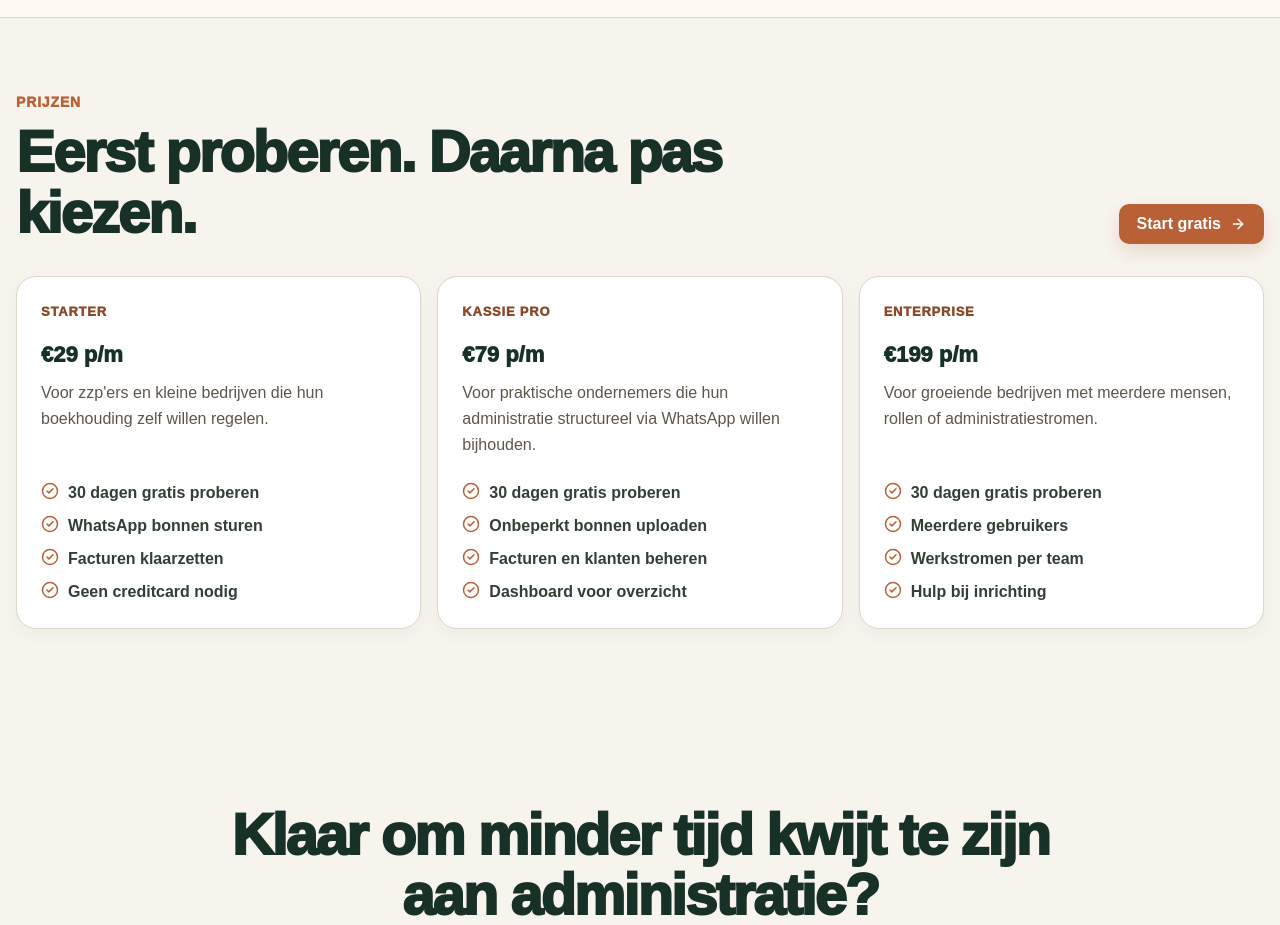
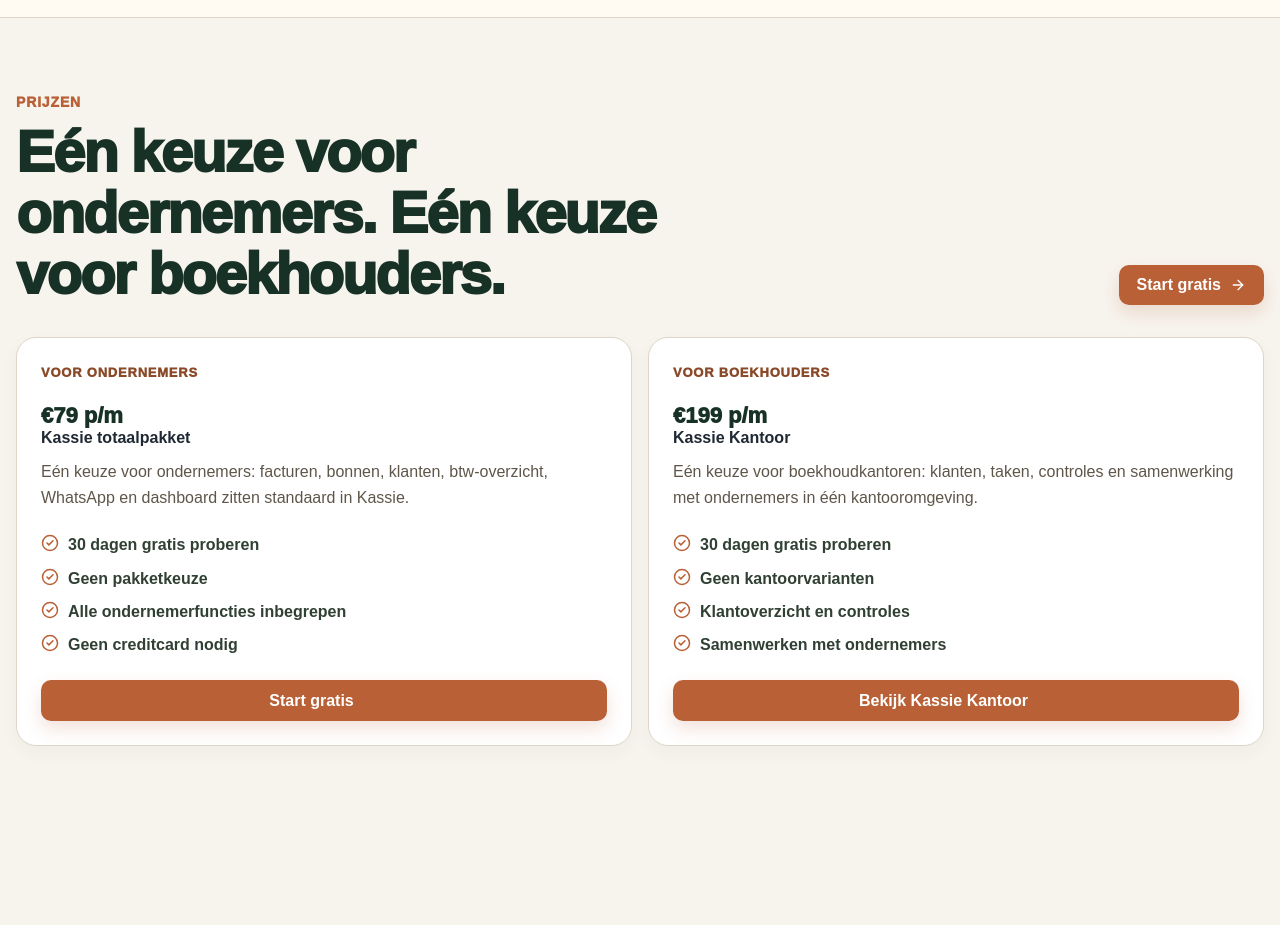
Before and after one commit to Snuushco/snuushco.github.io, a Next.js app: page /kassie in a window 1280 px wide. Shown: the part 3420-4345 px from the top of the page. Built offline with nearby package versions, Linux system fonts and the light colour scheme; no server answers.

Commit message:
Remove Kassie package choices from landing pricing

```diff
--- a/app/globals.css
+++ b/app/globals.css
@@ -849,6 +849,7 @@
   font-weight: 950;
 }
 .vo-cards { display: grid; gap: 16px; margin-top: 32px; }
+.vo-cards.two { grid-template-columns: repeat(2, minmax(0, 1fr)); }
 .vo-cards.three { grid-template-columns: repeat(3, minmax(0, 1fr)); }
 .vo-card { border: 1px solid #ded6c8; border-radius: 20px; background: #fff; padding: 24px; box-shadow: 0 6px 18px rgba(49, 39, 24, 0.04); }
 .vo-card-top { display: flex; align-items: center; justify-content: space-between; }
@@ -862,6 +863,7 @@
 .vo-price-card ul { display: grid; gap: 10px; margin: 22px 0 0; padding: 0; list-style: none; color: #314034; font-weight: 800; }
 .vo-price-card li { display: flex; align-items: flex-start; gap: 9px; line-height: 1.45; }
 .vo-price-card svg { flex: none; color: #b96036; margin-top: 1px; }
+.vo-price-cta { margin-top: 24px; justify-content: center; }
 .vo-dark { background: #173126; color: #fff; }
 .vo-dark h2 { color: #fff; }
 .vo-dark p:not(.vo-kicker) { margin-top: 20px; color: rgba(255,255,255,0.72); font-size: 18px; line-height: 1.65; }
@@ -885,7 +887,7 @@
 .vo-footer-inner span:first-child { color: #173126; font-weight: 900; }
 @media (max-width: 900px) {
   .vo-nav, .vo-login { display: none; }
-  .vo-hero-grid, .vo-split, .vo-cards.three, .vo-strip-grid { grid-template-columns: 1fr; }
+  .vo-hero-grid, .vo-split, .vo-cards.two, .vo-cards.three, .vo-strip-grid { grid-template-columns: 1fr; }
   .vo-phone-shell { max-width: 520px; }
   .vo-benefits { grid-template-columns: 1fr; }
   .vo-section-row { align-items: flex-start; flex-direction: column; }
--- a/app/kassie/page.tsx
+++ b/app/kassie/page.tsx
@@ -83,24 +83,26 @@
   },
 ];
 
-const pricingPlans = [
+const pricingChoices = [
   {
-    name: "Starter",
-    price: "€29 p/m",
-    description: "Voor zzp'ers en kleine bedrijven die hun boekhouding zelf willen regelen.",
-    points: ["30 dagen gratis proberen", "WhatsApp bonnen sturen", "Facturen klaarzetten", "Geen creditcard nodig"],
+    audience: "Voor ondernemers",
+    name: "Kassie totaalpakket",
+    price: "€79 p/m",
+    description:
+      "Eén keuze voor ondernemers: facturen, bonnen, klanten, btw-overzicht, WhatsApp en dashboard zitten standaard in Kassie.",
+    points: ["30 dagen gratis proberen", "Geen pakketkeuze", "Alle ondernemerfuncties inbegrepen", "Geen creditcard nodig"],
+    cta: "Start gratis",
+    href: `${appBaseUrl}/signup`,
   },
   {
-    name: "Kassie Pro",
-    price: "€79 p/m",
-    description: "Voor praktische ondernemers die hun administratie structureel via WhatsApp willen bijhouden.",
-    points: ["30 dagen gratis proberen", "Onbeperkt bonnen uploaden", "Facturen en klanten beheren", "Dashboard voor overzicht"],
-  },
-  {
-    name: "Enterprise",
+    audience: "Voor boekhouders",
+    name: "Kassie Kantoor",
     price: "€199 p/m",
-    description: "Voor groeiende bedrijven met meerdere mensen, rollen of administratiestromen.",
-    points: ["30 dagen gratis proberen", "Meerdere gebruikers", "Werkstromen per team", "Hulp bij inrichting"],
+    description:
+      "Eén keuze voor boekhoudkantoren: klanten, taken, controles en samenwerking met ondernemers in één kantooromgeving.",
+    points: ["30 dagen gratis proberen", "Geen kantoorvarianten", "Klantoverzicht en controles", "Samenwerken met ondernemers"],
+    cta: "Bekijk Kassie Kantoor",
+    href: "https://kantoor.kassieapp.nl",
   },
 ];
 
@@ -328,19 +330,20 @@
             <div className="vo-section-row">
               <div className="vo-section-head">
                 <p>Prijzen</p>
-                <h2>Eerst proberen. Daarna pas kiezen.</h2>
+                <h2>Eén keuze voor ondernemers. Eén keuze voor boekhouders.</h2>
               </div>
               <a href={`${appBaseUrl}/signup`} className="vo-button vo-button-primary">
                 Start gratis <ArrowRight size={16} />
               </a>
             </div>
 
-            <div className="vo-cards three">
-              {pricingPlans.map((plan) => (
+            <div className="vo-cards two">
+              {pricingChoices.map((plan) => (
                 <article key={plan.name} className="vo-card vo-price-card">
                   <div>
-                    <p className="vo-price-eyebrow">{plan.name}</p>
+                    <p className="vo-price-eyebrow">{plan.audience}</p>
                     <h3>{plan.price}</h3>
+                    <strong>{plan.name}</strong>
                     <p>{plan.description}</p>
                   </div>
                   <ul>
@@ -348,6 +351,9 @@
                       <li key={point}><CheckCircle2 size={18} /> {point}</li>
                     ))}
                   </ul>
+                  <a href={plan.href} className="vo-button vo-button-primary vo-price-cta">
+                    {plan.cta} <ArrowRight size={16} />
+                  </a>
                 </article>
               ))}
             </div>
```
